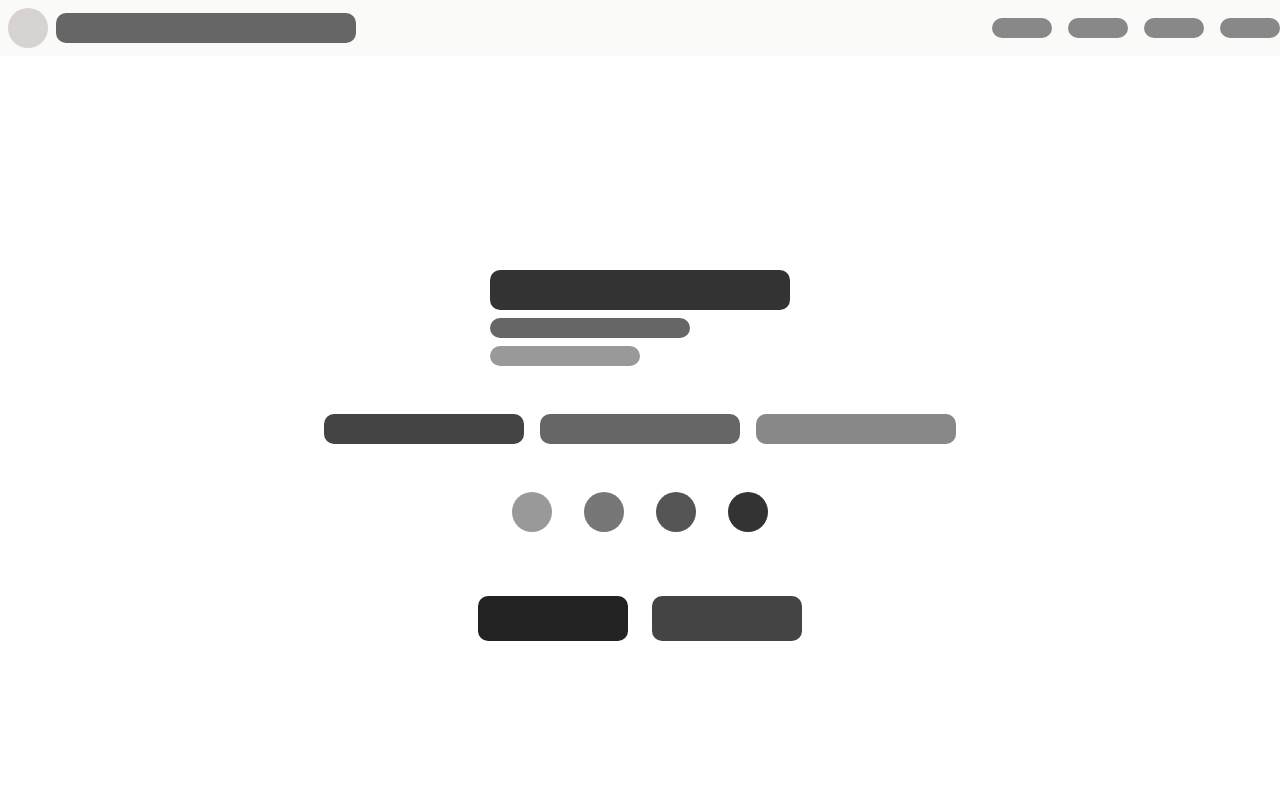
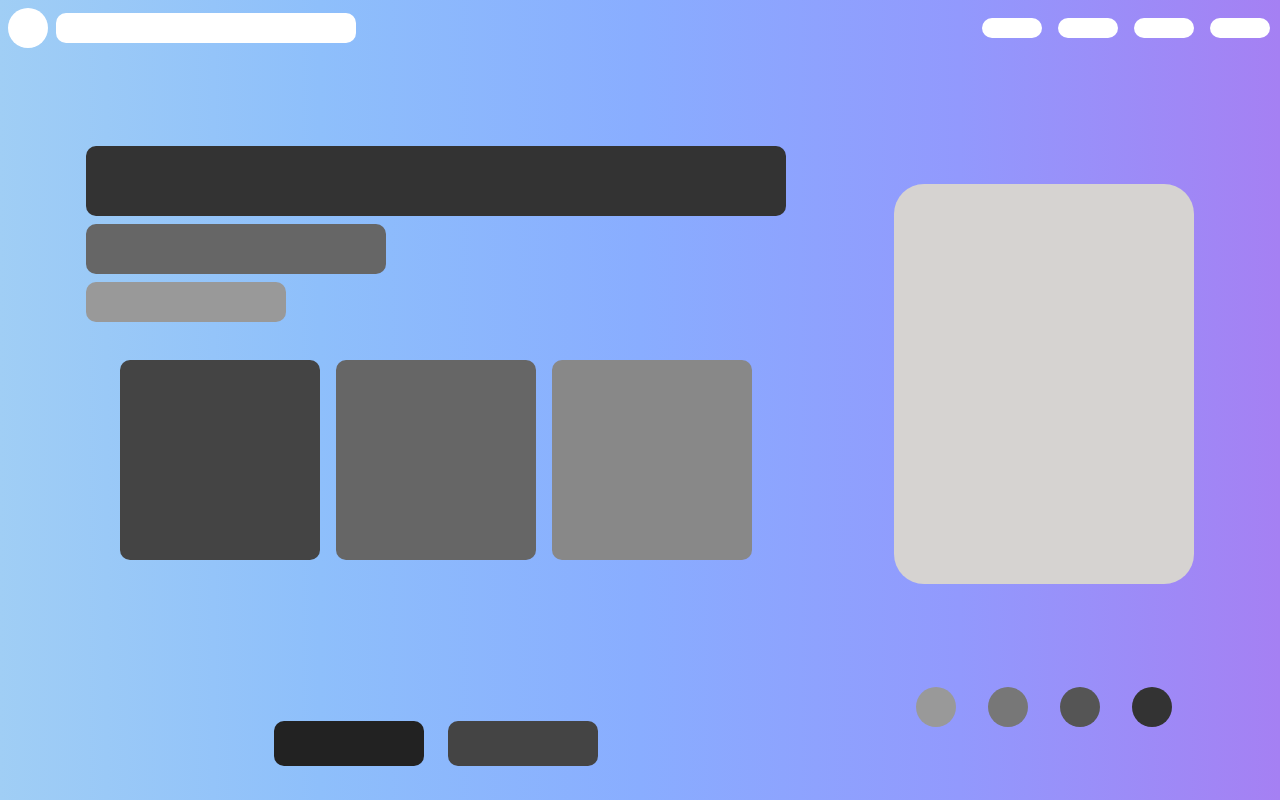
Before and after one commit to PratikKumarRout/Pratik-Kumar-Rout, a Next.js app: page / in a window 1280 px wide. Shown: the top 800 px of the page. Built offline with nearby package versions, Linux system fonts and the light colour scheme.

Commit message:
Intial design to git

```diff
--- a/src/app/components/Header.js
+++ b/src/app/components/Header.js
@@ -6,17 +6,17 @@ export default function Header() {
         <header>
             <div style={{
                 display: "flex",
-                    alignItems: "center"
+                alignItems: "center",
             }}>
-                    <PlaceholderCircle size="2.5rem" />
-                    <PlaceholderBox width="300px" height="30px" shade="#666" /> </div>
+                <PlaceholderCircle size="2.5rem" shade="#fff" />
+                <PlaceholderBox width="300px" height="30px" shade="#fff" /> </div>
             <div style={{
-                    display: "flex", gap: "1rem"
+                display: "flex", gap: "1rem", paddingRight: "10px", alignItems: "center", color: "#fff"
             }}>
-                    <PlaceholderBox width="60px" height="20px" shade="#888" />
-                    <PlaceholderBox width="60px" height="20px" shade="#888" />
-                    <PlaceholderBox width="60px" height="20px" shade="#888" />
-                    <PlaceholderBox width="60px" height="20px" shade="#888" />
+                <PlaceholderBox width="60px" height="20px" shade="#fff" />
+                <PlaceholderBox width="60px" height="20px" shade="#fff" />
+                <PlaceholderBox width="60px" height="20px" shade="#fff" />
+                <PlaceholderBox width="60px" height="20px" shade="#fff" />
             </div>
         </header>
     );
--- a/src/app/components/Hero.js
+++ b/src/app/components/Hero.js
@@ -4,21 +4,46 @@ import PlaceholderCircle from "./PlaceholderCircle";
 
 export default function Hero() {
   return (
-    <section className="hero">
+    <section style={{
+      minHeight: "100vh",
+      display: "flex",
+      justifyContent: "space-around"
+    }}>
+
+      <div style={{
+        display: "flex",
+        justifyContent: "space-between",
+      }}>
         {/* Intro placeholders */}
+        <div style={{ display: "flex", flexDirection: "column", justifyContent: "space-around"}}>
           <div>
-        <PlaceholderBox width="300px" height="40px" shade="#333" />
-        <PlaceholderBox width="200px" height="20px" shade="#666" />
-        <PlaceholderBox width="150px" height="20px" shade="#999" />
+            <div>
+              <PlaceholderBox width="700px" height="70px" shade="#333" />
+              <PlaceholderBox width="300px" height="50px" shade="#666" />
+              <PlaceholderBox width="200px" height="40px" shade="#999" />
             </div>
 
             {/* Achievements row */}
             <div className="hero-achievements">
-        <PlaceholderBox width="200px" height="30px" shade="#444" />
-        <PlaceholderBox width="200px" height="30px" shade="#666" />
-        <PlaceholderBox width="200px" height="30px" shade="#888" />
+              <PlaceholderBox width="200px" height="200px" shade="#444" />
+              <PlaceholderBox width="200px" height="200px" shade="#666" />
+              <PlaceholderBox width="200px" height="200px" shade="#888" />
             </div>
 
+
+          </div>
+
+
+          {/* Buttons row */}
+          <div className="hero-buttons">
+            <PlaceholderBox width="150px" height="45px" shade="#222" />
+            <PlaceholderBox width="150px" height="45px" shade="#444" />
+          </div>
+        </div>
+
+      </div>
+    <div style={{display: "flex" , flexDirection: "column", justifyContent: "space-evenly"}}>
+      <PlaceholderBox width="300px" height="400px" borderRadius={30} />
       {/* Skills row */}
             <div className="hero-skills">
               <PlaceholderCircle size="40px" shade="#999" />
@@ -26,11 +51,6 @@ export default function Hero() {
               <PlaceholderCircle size="40px" shade="#555" />
               <PlaceholderCircle size="40px" shade="#333" />
             </div>
-
-      {/* Buttons row */}
-      <div className="hero-buttons">
-        <PlaceholderBox width="150px" height="45px" shade="#222" />
-        <PlaceholderBox width="150px" height="45px" shade="#444" />
       </div>
     </section>
   );
--- a/src/app/globals.css
+++ b/src/app/globals.css
@@ -13,11 +13,11 @@ body {
 
 body {
   color: var(--foreground);
-  background: var(--primary);
   font-family: Arial, Helvetica, sans-serif;
   -webkit-font-smoothing: antialiased;
   -moz-osx-font-smoothing: grayscale;
   margin: 0;
+  background-image: linear-gradient(to right, #a0cef5, #8ebffb, #89adff, #9299fd, #a580f3);
 }
 
 * {
@@ -40,7 +40,6 @@ header {
   display: flex;
   justify-content: space-between;
   align-items: center;
-  background-color: var(--primary);
   border-radius: 10px;
   position: sticky;
   top: 0;
@@ -48,16 +47,11 @@ header {
 
 .hero {
   display: flex;
-  flex-direction: column;
-  justify-content: center;
   align-items: center;
   min-height: 100vh;
   /* full screen height */
   width: 100%;
-  gap: 2rem;
   text-align: center;
-  padding: 2rem;
-  background-color: #fff;
 }
 
 /* Achievements row */
@@ -66,6 +60,7 @@ header {
   gap: 1rem;
   flex-wrap: wrap;
   justify-content: center;
+  margin: 30px;
 }
 
 /* Skills row */
```
Lines whose indentation alone changed are shown as unchanged.
